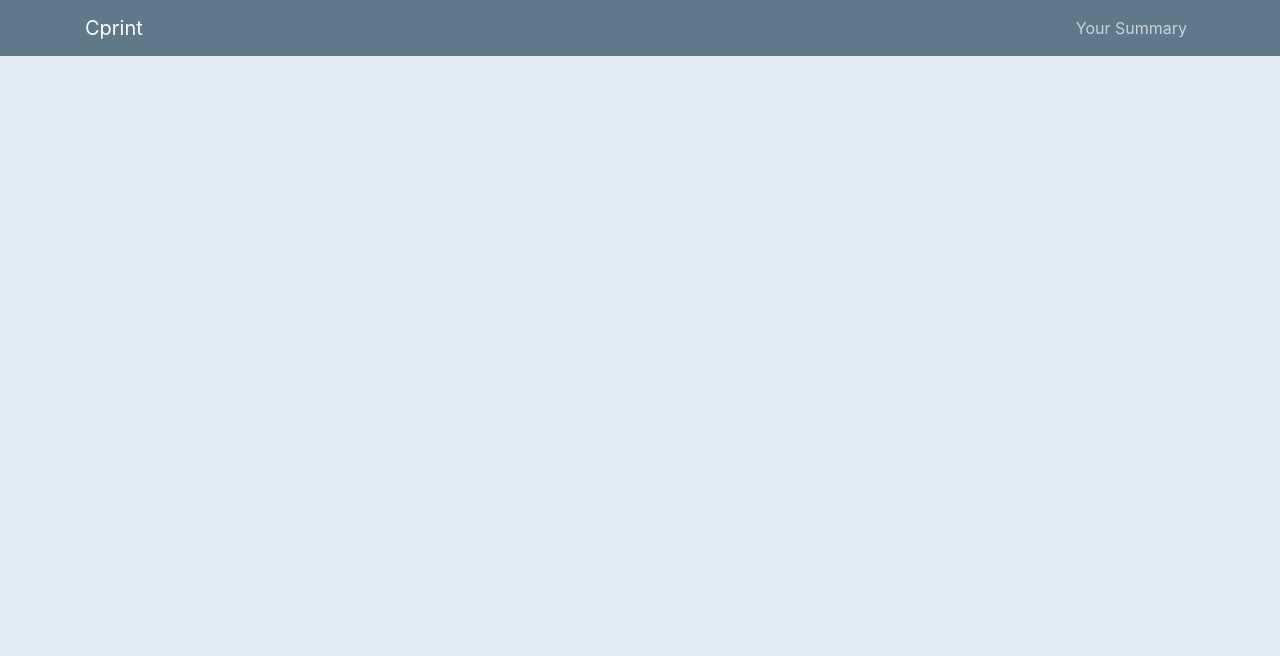
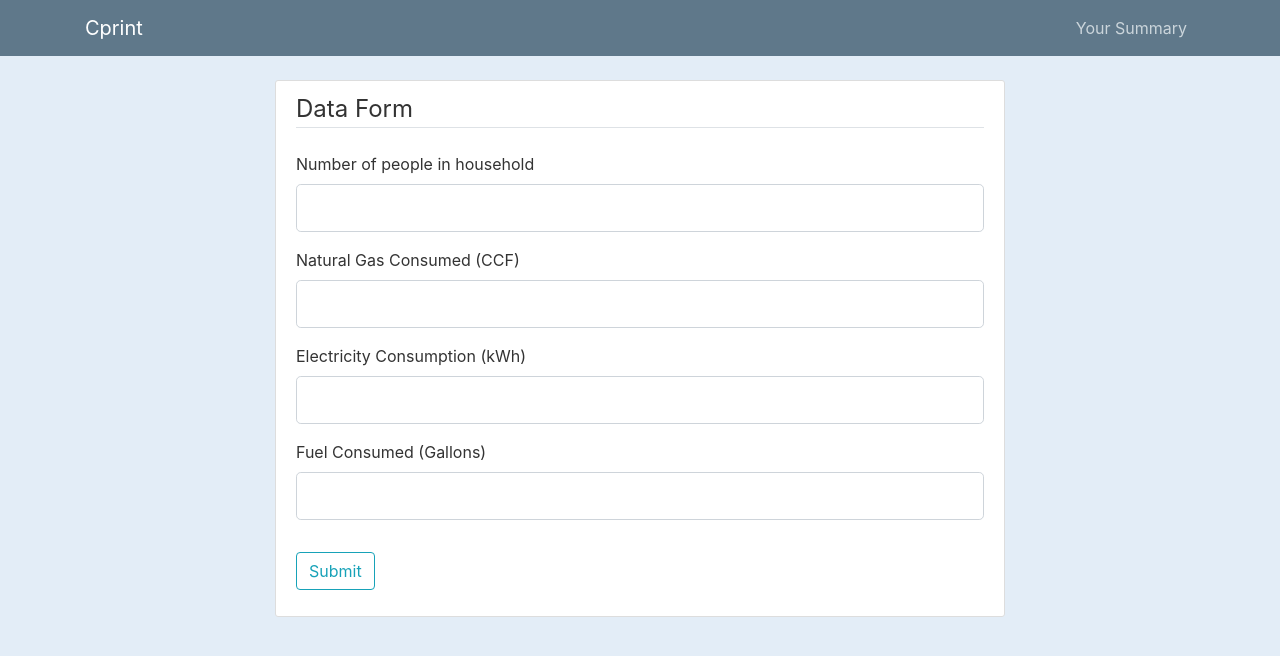
Before and after one commit to priya-mane/Cprint, a Flask app: template templates/dataform.html in a window 1280 px wide. Shown: the top 656 px of the page. Run offline with Flask 2, Linux system fonts and the light colour scheme; the template is opened without the code that fills it: values that come from a table or form of the project are taken from there, others are empty; some libraries are stand-ins or nearby versions.

Commit message:
final commit

```diff
--- a/app.py
+++ b/app.py
@@ -1,3 +1,4 @@
+from inspect import trace
 from flask import Flask, redirect, url_for, render_template, request, session, flash
 from flask_wtf.csrf import CSRFProtect
 from forms import SignUpForm, LoginForm, DataForm
@@ -8,6 +9,9 @@ import json
 import plotly
 import plotly.graph_objs as go
 import pandas as pd
+from statsmodels.tsa.arima.model import ARIMA
+from dateutil.relativedelta import relativedelta
+
 
 app = Flask(__name__)
 csrf = CSRFProtect(app)
@@ -51,14 +55,22 @@ def dataform():
             cur = con.cursor()
             cur.execute("INSERT INTO user_data (email, timestamp, no_ppl, natural_gas, electricity, fuel) VALUES (?,?,?,?,?,?)", (session['email'],timestamp,n_ppl,n_gas, elec, fue) )
             con.commit()
-            msg = "Record successfully added"
-            return render_template("successful_submission.html")
+            flash('Record successfully added', 'success')
+            return redirect(url_for('dataform'))
+            # return render_template('dataform.html', title='Data Form', form=DataForm())
             con.close()
-    return render_template('user_summary.html', title='Data Form', form=form)
+    else:
+        return render_template('dataform.html', title='Data Form', form=form)
 
 def Merge(dict1, dict2):
     res = {**dict1, **dict2}
     return res
+
+def get_forecast(y, time_period):
+    model = ARIMA(y, order=(5,1,0))
+    model_fit = model.fit()
+    forecast = model_fit.predict(start=len(y),end=len(y)+time_period,dynamic=True)
+    return list(forecast)
 
 @app.route('/user_summary')
 def user_summary():
@@ -68,6 +80,9 @@ def user_summary():
     data = cur.fetchall()
     total = {}
     user_total = {}
+    ngas_total = {}
+    elec_total = {}
+    fuel_total = {}
     ngas_cp = {}
     elec_cp = {}
     fuel_cp = {}
@@ -76,56 +91,142 @@ def user_summary():
         electricity = i[4] * 429
         fuel = i[5] * 887
         sum = natural_gas + electricity + fuel
+        avg = (natural_gas + electricity + fuel) / i[2]
         if i[1] in total:
-            total[i[1]] += sum
+            total[i[1]] += avg
         else:
-            total[i[1]] = sum
+            total[i[1]] = avg
         if i[0] in user_total:
             if i[1] in user_total[i[0]]:
-                user_total[i[0]][i[1]] += sum
+                user_total[i[0]][i[1]] += avg
             else:
-                user_total[i[0]][i[1]] = sum
+                user_total[i[0]][i[1]] = avg
         else:
             user_total[i[0]] = {i[1]:{}}
-            user_total[i[0]][i[1]] = sum
+            user_total[i[0]][i[1]] = avg
+
+        if i[1] in ngas_total:
+            ngas_total[i[1]] += natural_gas/i[2]
+        else:
+            ngas_total[i[1]] = natural_gas/i[2]
+        if i[1] in elec_total:
+            elec_total[i[1]] += electricity/i[2]
+        else:
+            elec_total[i[1]] = electricity/i[2]
+        if i[1] in fuel_total:
+            fuel_total[i[1]] += fuel/i[2]
+        else:
+            fuel_total[i[1]] = fuel/i[2]
 
         if i[0] in ngas_cp:
-            ngas_cp[i[0]] = Merge(ngas_cp[i[0]], {i[1]: natural_gas})
+            ngas_cp[i[0]] = Merge(ngas_cp[i[0]], {i[1]: natural_gas/i[2]})
         else:
-            ngas_cp[i[0]] = {i[1]: natural_gas}
+            ngas_cp[i[0]] = {i[1]: natural_gas/i[2]}
 
         if i[0] in elec_cp:
-            elec_cp[i[0]] = Merge(elec_cp[i[0]], {i[1]: electricity})
+            elec_cp[i[0]] = Merge(elec_cp[i[0]], {i[1]: electricity/i[2]})
         else:
-            elec_cp[i[0]] = {i[1]: electricity}
+            elec_cp[i[0]] = {i[1]: electricity/i[2]}
 
         if i[0] in fuel_cp:
-            fuel_cp[i[0]] = Merge(fuel_cp[i[0]], {i[1]: fuel})
+            fuel_cp[i[0]] = Merge(fuel_cp[i[0]], {i[1]: fuel/i[2]})
         else:
-            fuel_cp[i[0]] = {i[1]: fuel}
+            fuel_cp[i[0]] = {i[1]: fuel/i[2]}
+
 
     print(total)
     print(user_total)
-    print(ngas_cp)
-    print(elec_cp)
-    print(fuel_cp)
 
-    dates = total.keys().tolist()
+    dates = total.keys()
 
-    count = len(dates)
-    xScale = [d.date() for d in pd.to_datetime(dates)]
-    yScale = total.values.tolist()
+    xScale = [datetime.strptime(d,"%Y-%m-%d").date() for d in dates]
+    yScale = list(total.values())
+
+    yScale2 = list(user_total[session['email']].values())
+    yScale3 = list(ngas_total.values())
+    yScale4 = list(ngas_cp[session['email']].values())
+    yScale5 = list(elec_total.values())
+    yScale6 = list(elec_cp[session['email']].values())
+    yScale7 = list(fuel_total.values())
+    yScale8 = list(fuel_cp[session['email']].values())
 
     # Create a trace
-    trace = go.Scatter(
+    trace1 = go.Scatter(
         x = xScale,
-        y = yScale
+        y = yScale,
+        name = "Total"
+    )
+    trace2 = go.Scatter(
+        x = xScale,
+        y = yScale2,
+        name = "User total"
+    )
+    trace3 = go.Scatter(
+        x = xScale,
+        y = yScale3,
+        name = "Natural Gas Total"
+    )
+    trace4 = go.Scatter(
+        x = xScale,
+        y = yScale4,
+        name = "User Natural Gas total"
+    )
+    trace5 = go.Scatter(
+        x = xScale,
+        y = yScale5,
+        name = "Electricity total"
+    )
+    trace6 = go.Scatter(
+        x = xScale,
+        y = yScale6,
+        name = "User Electricity total"
+    )
+    trace7 = go.Scatter(
+        x = xScale,
+        y = yScale7,
+        name = "Fuel total"
+    )
+    trace8 = go.Scatter(
+        x = xScale,
+        y = yScale8,
+        name = "User Fuel total"
     )
 
-    data = [trace]
-    graphJSON = json.dumps(data, cls=plotly.utils.PlotlyJSONEncoder)
+    data = [trace1, trace2, trace3, trace4, trace5, trace6, trace7, trace8]
+    graphJSON = [json.dumps(data, cls=plotly.utils.PlotlyJSONEncoder)]
+
+    x_dates = [datetime.strptime(d,"%Y-%m-%d").date() for d in dates]
+    y_ng = list(ngas_cp[session['email']].values())
+    forecast_dates = []
+    for i in range(5):
+        d_date = x_dates[-1] + relativedelta(months=i)
+        forecast_dates.append(d_date)
+
+    ng_forecast = [y_ng[-1]] + get_forecast(y_ng, 4)
+
+    trace_natural_gas = go.Scatter(
+        x = x_dates,
+        y = y_ng,
+        name = "Your natural gas consumption"
+    )
+    trace_natural_gas_forecast = go.Scatter(
+        x = forecast_dates,
+        y = ng_forecast,
+        name = "Your natural gas  projection"
+    )
+
+    trace_natural_gas_avg = go.Scatter(
+        x = x_dates + forecast_dates[1:],
+        y = [110008, 130406, 132789, 150234, 142839, 123674, 131244, 123064, 131475],
+        name = "Per capita natural gas consumption"
+    )
+
+    data_natural_gas = [trace_natural_gas, trace_natural_gas_forecast, trace_natural_gas_avg]
+
+    graphJSON.append(json.dumps(data_natural_gas, cls=plotly.utils.PlotlyJSONEncoder))
+
     return render_template('index.html',
                                graphJSON=graphJSON)
 
 if __name__ == '__main__':
-    app.run(debug=True)
+    app.run(debug=True, use_reloader=False)
--- a/templates/dataform.html
+++ b/templates/dataform.html
@@ -5,7 +5,6 @@
             {{ form.hidden_tag() }}
             <fieldset class="form-group">
                 <legend class="border-bottom mb-4">Data Form</legend>
-
                 <div class="form-group">
                     {{ form.no_ppl.label(class="form-control-label") }}
                     {% if form.no_ppl.errors %}
--- a/templates/layout_user.html
+++ b/templates/layout_user.html
@@ -26,7 +26,6 @@
           </button>
           <div class="collapse navbar-collapse" id="navbarToggle">
             <div class="navbar-nav mr-auto">
-
             </div>
             <!-- Navbar Right Side -->
             <div class="navbar-nav">
@@ -37,7 +36,21 @@
       </nav>
     </header>
     <main role="main" class="container">
+      <div class="row">
+        <div class="col-md-8 mx-auto" >
+          {% with messages = get_flashed_messages(with_categories=true) %}
+            {% if messages %}
+              {% for category, message in messages %}
+                <div class="alert alert-{{ category }}">
+                  {{ message }}
+                </div>
+              {% endfor %}
+            {% endif %}
+          {% endwith %}
+          {% block content %}{% endblock %}
+        </div>
 
+      </div>
     </main>
 
     <!-- Optional JavaScript -->
```
Also changed, not shown: templates/index.html (+20 -2 lines), templates/user_summary.html (deleted, +0 -50 lines), database.db.
